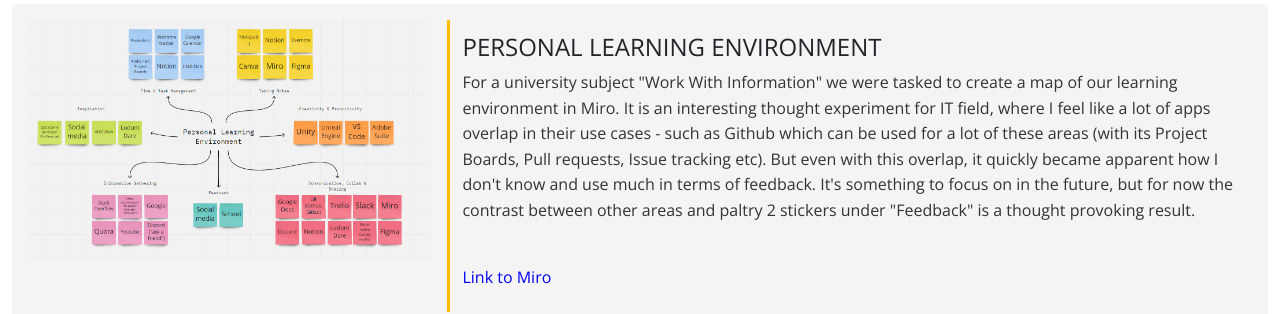
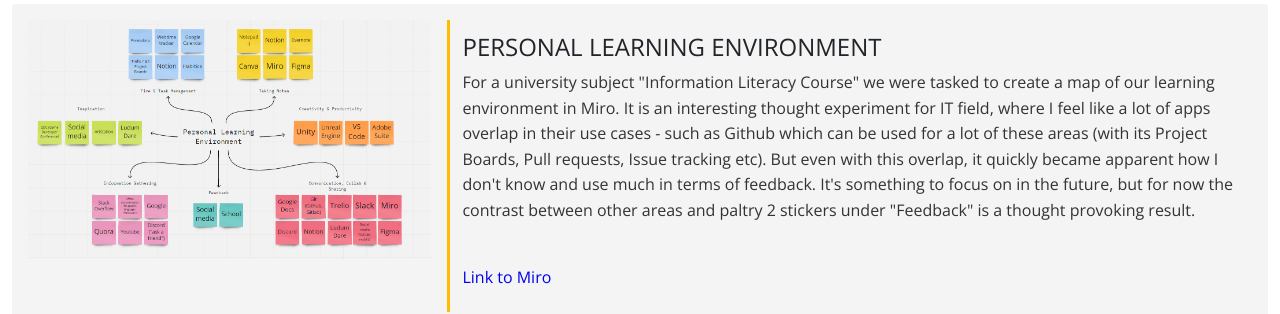
Before and after one commit to LordNene/lordnene.github.io, a website: page docs/blog.html in a window 1280 px wide. Shown: the part 172-486 px from the top of the page. Drawn offline with nearby package versions, Linux system fonts and the light colour scheme.

Commit message:
fix text

```diff
--- a/docs/blog.html
+++ b/docs/blog.html
@@ -48,7 +48,7 @@
                         <div class="article-grid">
                             <h4>Personal Learning Environment</h4>
                             <p>
-                                For a university subject "Work With Information" we were tasked to create a map of our learning environment in Miro.
+                                For a university subject "Information Literacy Course" we were tasked to create a map of our learning environment in Miro.
                                 It is an interesting thought experiment for IT field, where I feel like a lot of apps overlap in their use cases
                                 - such as Github which can be used for a lot of these areas (with its Project Boards, Pull requests, Issue tracking etc).
                                 But even with this overlap, it quickly became apparent how I don't know and use much in terms of feedback. It's something to focus on
```
